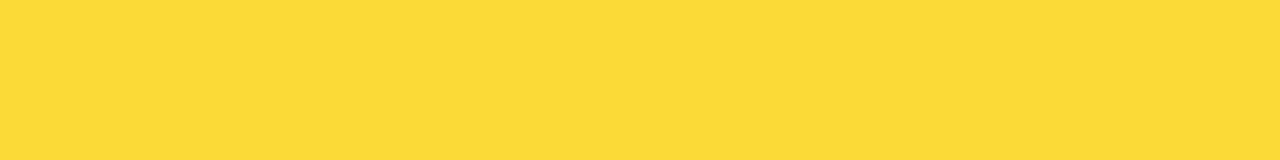
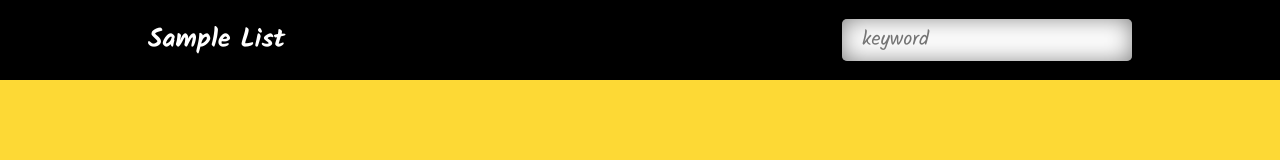
Before and after one commit to aliNejati-bu/my-front-learning-projects, a plain HTML site: page 010-first-project-with-js/index.html in a window 1280 px wide. Drawn offline with Linux system fonts and the light colour scheme.

Commit message:
010- add header in input in desktop.

```diff
--- a/010-first-project-with-js/css/main.css
+++ b/010-first-project-with-js/css/main.css
@@ -1,31 +1,80 @@
+@import url('https://fonts.googleapis.com/css2?family=Kalam:wght@300;400;700&display=swap');
+
 *,
 *::after,
 *::before {
     box-sizing: border-box;
+    margin: 0;
+    padding: 0;
 }
 
-html{
+html {
     font-size: 62.5%;
 }
 
 body {
-    margin: 0;
-    padding: 0;
+    font-family: 'Kalam', cursive;
 }
 
 
 :root {
     --color-primary: #FDD935;
-    --color-acent:#E1E2E2;
+    --color-acent: #E1E2E2;
     --color-blak: #000;
+
+    /* Size */
+    --size-header: 8rem;
+    --fize-font-header: 2.6rem;
 }
 
-body{
+body {
     background: var(--color-primary);
 }
 
-.container{
+.container {
     max-width: 1024px;
     margin: 0 auto;
     padding: 0 2rem;
 }
+
+
+/* input */
+.input {
+    border: 0;
+    outline: 0;
+    box-shadow: inset 0px 0px 26px -3px rgba(0, 0, 0, 0.57);
+    height: 4.2rem;
+    width: 29rem;
+    font-family: 'Kalam', cursive;
+    padding: 0.5rem 2rem;
+    border-radius: 5px;
+    transition: 300ms;
+    font-size: 2rem;
+}
+
+
+.input:focus {
+    box-shadow: inset 0px 0px 26px -3px rgba(0,0,0,0.57), 0px 0px 0px 3px var(--color-primary);
+}
+
+
+/* Header */
+
+.header {
+    background: var(--color-blak);
+    width: 100%;
+    height: var(--size-header);
+    color: white;
+}
+
+
+.header .container {
+    display: flex;
+    justify-content: space-between;
+    align-items: center;
+    height: 100%;
+}
+
+.header__title {
+    font-size: var(--fize-font-header);
+}
--- a/010-first-project-with-js/index.html
+++ b/010-first-project-with-js/index.html
@@ -9,9 +9,12 @@
     <link rel="stylesheet" href="css/main.css">
 </head>
 <body>
-<header>
+<header class="header">
     <div class="container">
-
+        <h1 class="header__title">
+            Sample List
+        </h1>
+        <input type="text" class="input" placeholder="keyword">
     </div>
 </header>
 </body>
```
